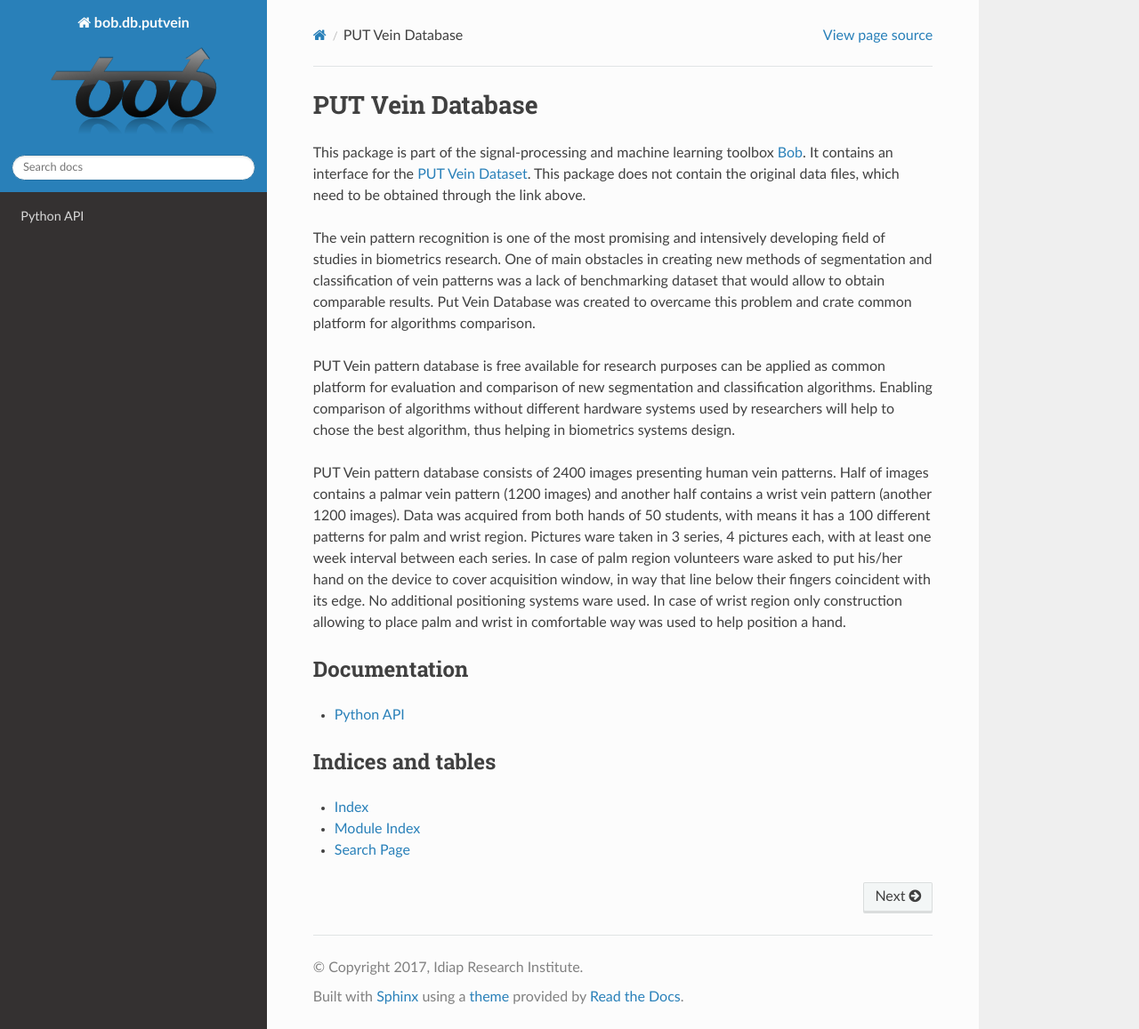
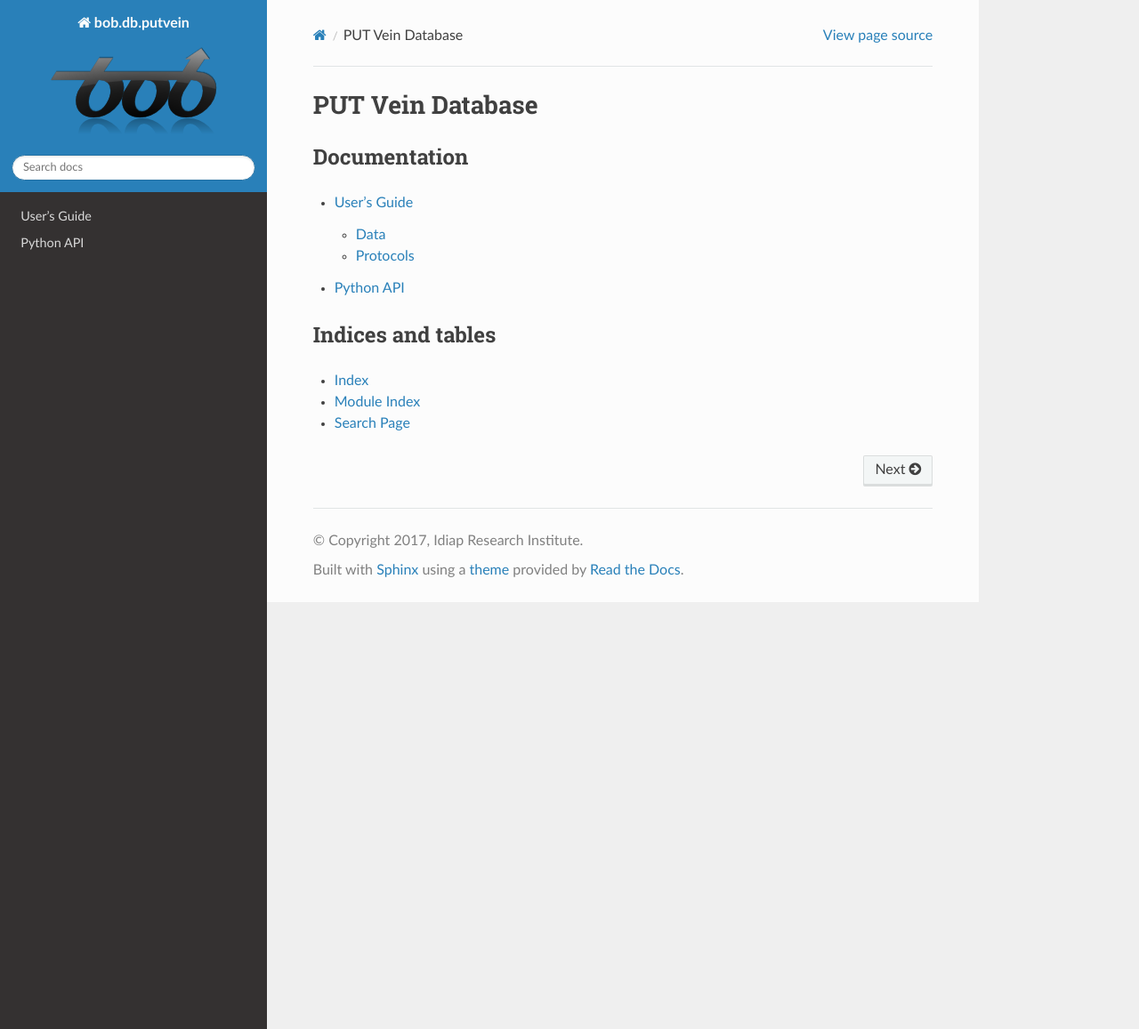
Before and after one commit to bioidiap/bob.db.putvein, a Sphinx documentation site: the page built from doc/index.rst, in a window 1280 px wide and 1157 px high. Shown: the whole window at 89% size. Built offline with Sphinx 7.4.7 and the Read the Docs theme 2.0.0, drawn with Linux system fonts in a browser that asks for light colours; formulas are drawn with MathJax 3; the version number could not be read and is left out.

Commit message:
[doc] added documentation about new protocols

```diff
--- a/doc/index.rst
+++ b/doc/index.rst
@@ -7,36 +7,6 @@
  PUT Vein Database
 ===================
 
-This package is part of the signal-processing and machine learning toolbox
-Bob_. It contains an interface for the `PUT Vein Dataset`_. This package does
-not contain the original data files, which need to be obtained through the link
-above.
-
-The vein pattern recognition is one of the most promising and intensively
-developing field of studies in biometrics research. One of main obstacles in
-creating new methods of segmentation and classification of vein patterns was a
-lack of benchmarking dataset that would allow to obtain comparable results. Put
-Vein Database was created to overcame this problem and crate common platform
-for algorithms comparison.
-
-PUT Vein pattern database is free available for research purposes can be
-applied as common platform for evaluation and comparison of new segmentation
-and classification algorithms. Enabling comparison of algorithms without
-different hardware systems used by researchers will help to chose the best
-algorithm, thus helping in biometrics systems design.
-
-PUT Vein pattern database consists of 2400 images presenting human vein
-patterns. Half of images contains a palmar vein pattern (1200 images) and
-another half contains a wrist vein pattern (another 1200 images). Data was
-acquired from both hands of 50 students, with means it has a 100 different
-patterns for palm and wrist region. Pictures ware taken in 3 series, 4 pictures
-each, with at least one week interval between each series. In case of palm
-region volunteers ware asked to put his/her hand on the device to cover
-acquisition window, in way that line below their fingers coincident with its
-edge. No additional positioning systems ware used. In case of wrist region only
-construction allowing to place palm and wrist in comfortable way was used to
-help position a hand.
-
 
 Documentation
 -------------
@@ -44,6 +14,7 @@
 .. toctree::
    :maxdepth: 2
 
+   guide
    py_api
 
 
@@ -53,8 +24,3 @@
 * :ref:`genindex`
 * :ref:`modindex`
 * :ref:`search`
-
-
-.. Place your references here:
-.. _bob: https://www.idiap.ch/software/bob
-.. _put vein dataset: http://biometrics.put.poznan.pl/vein-dataset/
```
Also changed, not shown: doc/guide.rst (added, +114 -0 lines), 2 other files.
